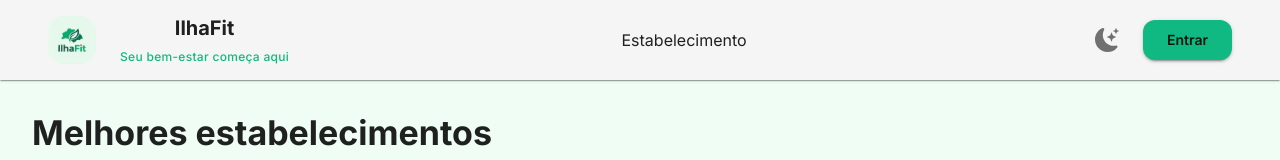
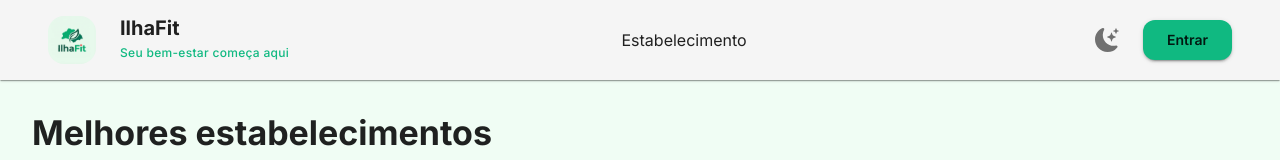
Before and after one commit to ViniciusPrado7/IlhaFit-Frontend, a React (Vite) app: page /estabelecimento in a window 1280 px wide. Shown: the top 160 px of the page. Built offline with nearby package versions, Linux system fonts and the light colour scheme.

Commit message:
fix: Click NavBar

```diff
--- a/src/components/NavBar/index.jsx
+++ b/src/components/NavBar/index.jsx
@@ -20,6 +20,7 @@ const NavBar = () => {
       <AppBar elevation={1} color="default">
         <Container maxWidth="xl">
           <Toolbar sx={{ py: 1 }}>
+            <Link to="/" style={{ textDecoration: 'none', color: 'inherit' }}>
               <Box sx={{ display: "flex", alignItems: "center" }}>
                 <Box
                   component="img"
@@ -30,13 +31,7 @@ const NavBar = () => {
 
                 <Box>
                   <Typography variant="h6" fontWeight={700} lineHeight={1.1}>
-                  <ListItemButton
-                    component={Link}
-                    to="/"
-                    sx={{ px: 0, py: 0.5, minWidth: "auto", justifyContent: 'center'}}
-                  >
                     IlhaFit
-                  </ListItemButton>
                   </Typography>
 
                   <Typography
@@ -51,6 +46,7 @@ const NavBar = () => {
                   </Typography>
                 </Box>
               </Box>
+            </Link>
             <Box
               sx={{ flexGrow: 1, display: "flex", justifyContent: "center" }}
             >
```
Lines whose indentation alone changed are shown as unchanged.
